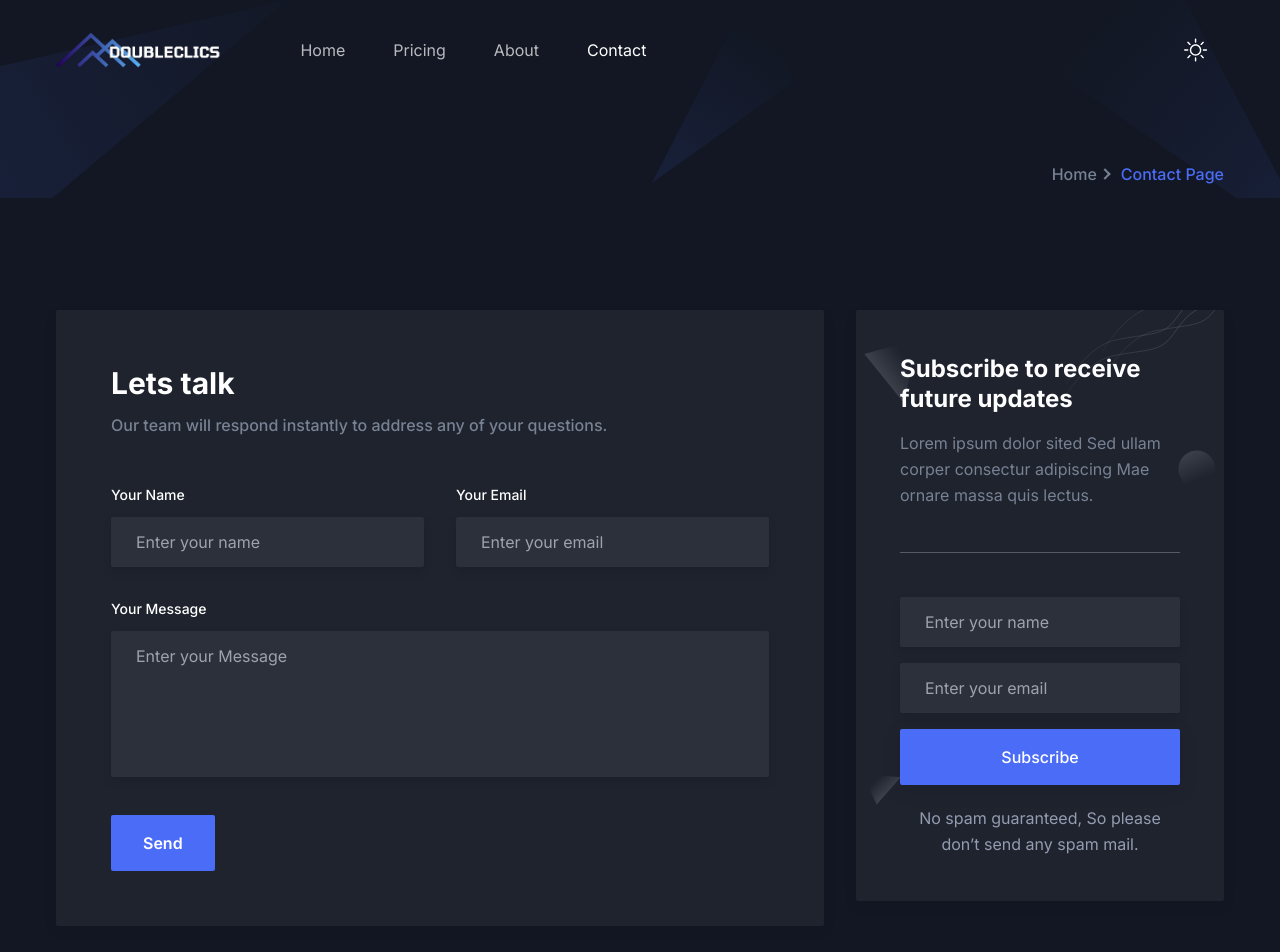
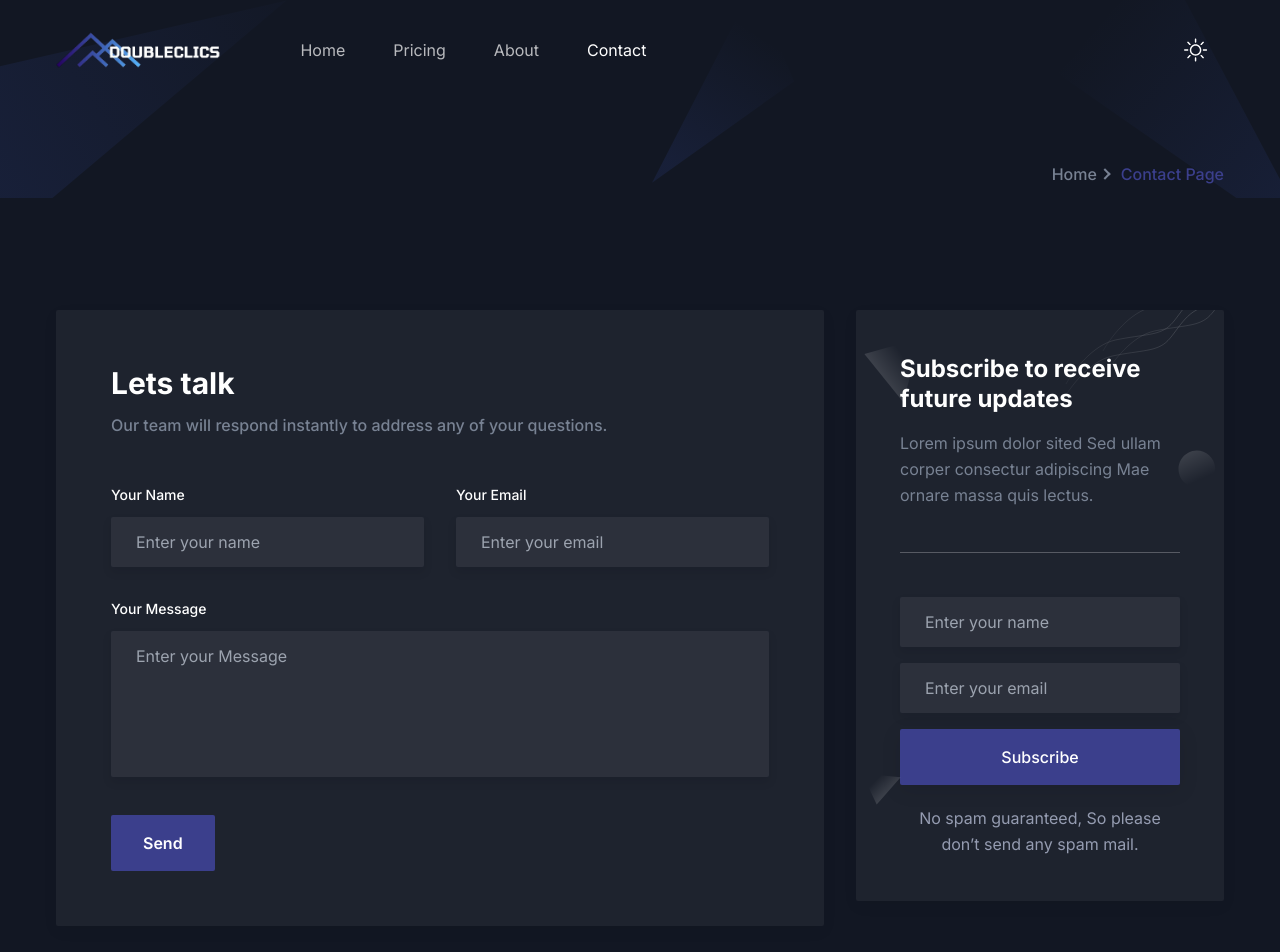
Before and after one commit to Hecze/doubleclics, a Next.js app: page /contact in a window 1280 px wide. Shown: the top 952 px of the page. Built offline with nearby package versions, Linux system fonts and the light colour scheme.

Commit message:
chatbot added

```diff
--- a/package.json
+++ b/package.json
@@ -13,8 +13,11 @@
     "eslint-config-next": "^14.1.0",
     "next": "^14.1.0",
     "next-themes": "^0.2.1",
+    "node-fetch": "^3.3.2",
     "react": "^18.2.0",
     "react-dom": "^18.2.0",
+    "react-icons": "^5.2.1",
+    "react-intersection-observer": "^9.10.2",
     "react-modal-video": "^2.0.1"
   },
   "devDependencies": {
--- a/src/app/page.tsx
+++ b/src/app/page.tsx
@@ -9,7 +9,9 @@ import Hero from "@/components/Hero";
 import Pricing from "@/components/Pricing";
 import Testimonials from "@/components/Testimonials";
 import Video from "@/components/Video";
+import FadeInSection from "@/components/FadeInSection";
 import { Metadata } from "next";
+import ChatBot from "@/components/Chatbot";
 
 export const metadata: Metadata = {
   title: "DoubleClics",
@@ -22,6 +24,7 @@ export default function Home() {
     <>
       <ScrollUp />
       <Hero />
+      <ChatBot />
       <Brands />
       <Features />
       <Video />
--- /dev/null
+++ b/src/components/Chatbot/index.tsx
@@ -0,0 +1,131 @@
+"use client";
+
+import React, { useState } from 'react';
+import { AiOutlineComment, AiOutlineSend } from 'react-icons/ai';
+import { MdOutlineSupportAgent, MdClose } from 'react-icons/md';
+
+const apiKey = process.env.NEXT_PUBLIC_OPENAI_API_KEY;
+
+interface Message {
+  role: 'user' | 'assistant' | 'system';
+  content: string;
+}
+
+const ChatBot: React.FC = () => {
+  const [isOpen, setIsOpen] = useState(false);
+  const [input, setInput] = useState('');
+  const [messages, setMessages] = useState<Message[]>([]);
+  const [isSending, setIsSending] = useState(false);
+
+  const systemMessage = {
+    role: 'system',
+    content: 'Introducción: Eres un chatbot inteligente diseñado para ayudar a los visitantes de DoubleClics, una empresa que ofrece servicios de automatización...',
+  };
+
+  const toggleChat = () => setIsOpen(!isOpen);
+
+  const sendMessage = async () => {
+    if (input.trim() === '' || isSending) return;
+    setMessages([...messages, { role: 'user', content: input }]);
+    setInput('');
+
+    setIsSending(true);
+
+    const apiUrl = 'https://api.openai.com/v1/chat/completions';
+
+    const apiRequestBody = {
+      model: 'gpt-3.5-turbo',
+      messages: [systemMessage, ...messages, { role: 'user', content: input }],
+    };
+
+    try {
+      const response = await fetch(apiUrl, {
+        method: 'POST',
+        headers: {
+          'Content-Type': 'application/json',
+          'Authorization': `Bearer ${apiKey}`,
+        },
+        body: JSON.stringify(apiRequestBody),
+      });
+
+      const data = await response.json();
+
+      setMessages([
+        ...messages,
+        { role: 'user', content: input },
+        { role: 'assistant', content: data.choices[0].message.content },
+      ]);
+    } catch (error) {
+      console.error('Error:', error);
+    } finally {
+      setIsSending(false);
+    }
+  };
+
+  const handleKeyPress = (e: React.KeyboardEvent<HTMLInputElement>) => {
+    if (e.key === 'Enter') {
+      sendMessage();
+    }
+  };
+
+  return (
+    <div className="fixed bottom-6 right-6 z-20">
+      {/* Ocultar el botón de abrir chat si el chat está abierto */}
+      {!isOpen && (
+        <button
+          className="bg-blue-600 text-white rounded-full p-3 hover:bg-blue-700 transition duration-150 "
+          onClick={toggleChat}
+        >
+          <AiOutlineComment size={30} />
+        </button>
+      )}
+
+      {isOpen && (
+        <div className="bg-white shadow-lg rounded-lg w-80 mt-2 relative">
+          <div className="text-lg font-semibold text-black p-4 bg-blue-300 rounded-t-lg flex justify-between items-center">
+            <div className="flex items-center gap-2">
+              <MdOutlineSupportAgent size={30} /> DoubleClics Assistant
+            </div>
+            <button onClick={toggleChat} className="text-blue-900 transition duration-150  hover:text-red-800">
+              <MdClose size={20} />
+            </button>
+          </div>
+
+          <div className="py-4 px-2">
+            <div className="flex flex-col h-80 overflow-auto gap-2 ">
+              {messages.map((message, index) => (
+                <div
+                  key={index}
+                  className={`p-2 rounded-md text-sm text-white ${
+                    message.role === 'user' ? 'bg-blue-700 self-end px-4 ' : 'bg-gray-700 self-start px-4'
+                  }`}
+                >
+                  {message.content}
+                </div>
+              ))}
+            </div>
+            <div className="flex mt-2">
+              <input
+                type="text"
+                value={input}
+                onChange={(e) => setInput(e.target.value)}
+                onKeyDown={handleKeyPress}
+                className="border rounded-l p-2 w-full"
+                placeholder="Escribe tu mensaje..."
+              />
+              <button
+                onClick={sendMessage}
+                className="bg-blue-700 text-white rounded-r p-2"
+                disabled={isSending}
+              >
+                <AiOutlineSend />
+              </button>
+            </div>
+          </div>
+        </div>
+      )}
+    </div>
+  );
+};
+
+export default ChatBot;
--- /dev/null
+++ b/src/components/FadeInSection.tsx
@@ -0,0 +1,21 @@
+"use client"
+import { useInView } from "react-intersection-observer";
+
+const FadeInSection = ({ children,  animationClass,  threshold = 0.07 }) => {
+  // Obtenemos la referencia y el estado de si está en el viewport
+  const { ref, inView } = useInView({
+    //triggerOnce: true, // Solo ejecuta la animación una vez
+    threshold: threshold, // Considera visible si el 10% está en el viewport
+  });
+
+  return (
+    <section
+      ref={ref}
+      className={`${inView ? animationClass : 'opacity-0'}`}
+    >
+      {children}
+    </section>
+  );
+};
+
+export default FadeInSection;
--- a/src/components/Features/index.tsx
+++ b/src/components/Features/index.tsx
@@ -1,23 +1,30 @@
 import SectionTitle from "../Common/SectionTitle";
 import SingleFeature from "./SingleFeature";
 import featuresData from "./featuresData";
+import FadeInSection from "@/components/FadeInSection";
 
 const Features = () => {
   return (
     <>
       <section id="features" className="py-16 md:py-20 lg:py-28">
+
         <div className="container">
+          <FadeInSection animationClass="animate-fade-in-down-10" threshold={0.05}>
             <SectionTitle
               title="What types of processes can be automated? "
               paragraph="Here are some of the areas where our automation services can make a difference."
               center
             />
+          </FadeInSection>
 
-          <div className="grid grid-cols-1 gap-x-8 gap-y-14 md:grid-cols-2 lg:grid-cols-3">
+          <FadeInSection animationClass="animate-fade-in-down-20"  threshold={0.25}>
+            <div className="grid grid-cols-1 gap-x-8 gap-y-14 md:grid-cols-2 lg:grid-cols-3 ">
               {featuresData.map((feature) => (
                 <SingleFeature key={feature.id} feature={feature} />
               ))}
             </div>
+          </FadeInSection>
+
         </div>
       </section>
     </>
--- a/src/components/button.tsx
+++ b/src/components/button.tsx
@@ -9,12 +9,15 @@ interface ButtonProps {
 }
 
 const Button: React.FC<ButtonProps> = ({ path, children, onClick }) => {
+const buttonStyles = 'rounded-sm bg-primary px-8 py-4 text-base font-semibold text-white duration-300 ease-in-out hover:bg-[#D94E73] hover:scale-105 hover:shadow-md';
+
+
   if (path) {
     // Si hay un path, usa un Link
     return (
       <Link
         href={path}
-        className="rounded-sm bg-primary px-8 py-4 text-base font-semibold text-white duration-300 ease-in-out hover:bg-primary/80"
+        className={buttonStyles}
       >
         {children}
       </Link>
@@ -26,7 +29,7 @@ const Button: React.FC<ButtonProps> = ({ path, children, onClick }) => {
     <button
       type="submit" // Asumimos que el tipo es "submit"
       onClick={onClick} // Para permitir eventos de clic
-      className="rounded-sm bg-primary px-8 py-4 text-base font-semibold text-white duration-300 ease-in-out hover:bg-primary/80"
+      className={buttonStyles}
     >
       {children}
     </button>
--- a/src/styles/index.css
+++ b/src/styles/index.css
@@ -8,6 +8,7 @@
   body {
     font-family: "Inter", sans-serif;
   }
+
 }
 
 @layer components {
--- a/tailwind.config.js
+++ b/tailwind.config.js
@@ -13,6 +13,7 @@ module.exports = {
       center: true,
       padding: "1rem",
     },
+
 
     screens: {
       xs: "450px",
@@ -34,13 +35,66 @@ module.exports = {
       // => @media (min-width: 1400px) { ... }
     },
     extend: {
+      animation: {
+        "fade-in-down-10": "fade-in-down-10 0.5s ease-in-out ",
+        "fade-in-down-20": "fade-in-down-10 0.5s ease-in-out ",
+        "fade-in-up-10": "fade-in-up-10 0.7s ease-in-out",
+        "fade-in-up-20": "fade-in-up-20 1s ease-out",
+        "fade-in-left": "fade-in-left 0.5s ease-out",
+        "fade-in-right": "fade-in-right 0.5s ease-out",
+      },
+
+      keyframes: {
+        "fade-in-up-10": {
+          "0%": {
+            opacity: "0",
+            transform: "translateY(7px)",
+          },
+          "100%": {
+            opacity: "1",
+            transform: "translateY(0)",
+          },
+        },
+        "fade-in-up-20": {
+          "0%": {
+            opacity: "0",
+            transform: "translateY(14px)",
+          },
+          "100%": {
+            opacity: "1",
+            transform: "translateY(0)",
+          },
+        },
+        "fade-in-down-10": {
+          "0%": {
+            opacity: "0",
+            transform: "translateY(-7px)",
+          },
+          "100%": {
+            opacity: "1",
+            transform: "translateY(0)",
+          },
+        },
+        "fade-in-down-20": {
+          "0%": {
+            opacity: "0",
+            transform: "translateY(-14px)",
+          },
+          "100%": {
+            opacity: "1",
+            transform: "translateY(0)",
+          },
+        },
+      },
+
       colors: {
         current: "currentColor",
         transparent: "transparent",
         white: "#FFFFFF",
         black: "#121723",
         dark: "#1D2430",
-        primary: "#4A6CF7",
+        primary: "#3B3F8C",
+        purple: "#D94E73",
         yellow: "#FBB040",
         "bg-color-dark": "#171C28",
         "body-color": {
```
Also changed, not shown: api/chat/index.tsx (added, +58 -0 lines), 1 other file (tests, documents, lock files or other folders). Lines whose indentation alone changed are shown as unchanged.
